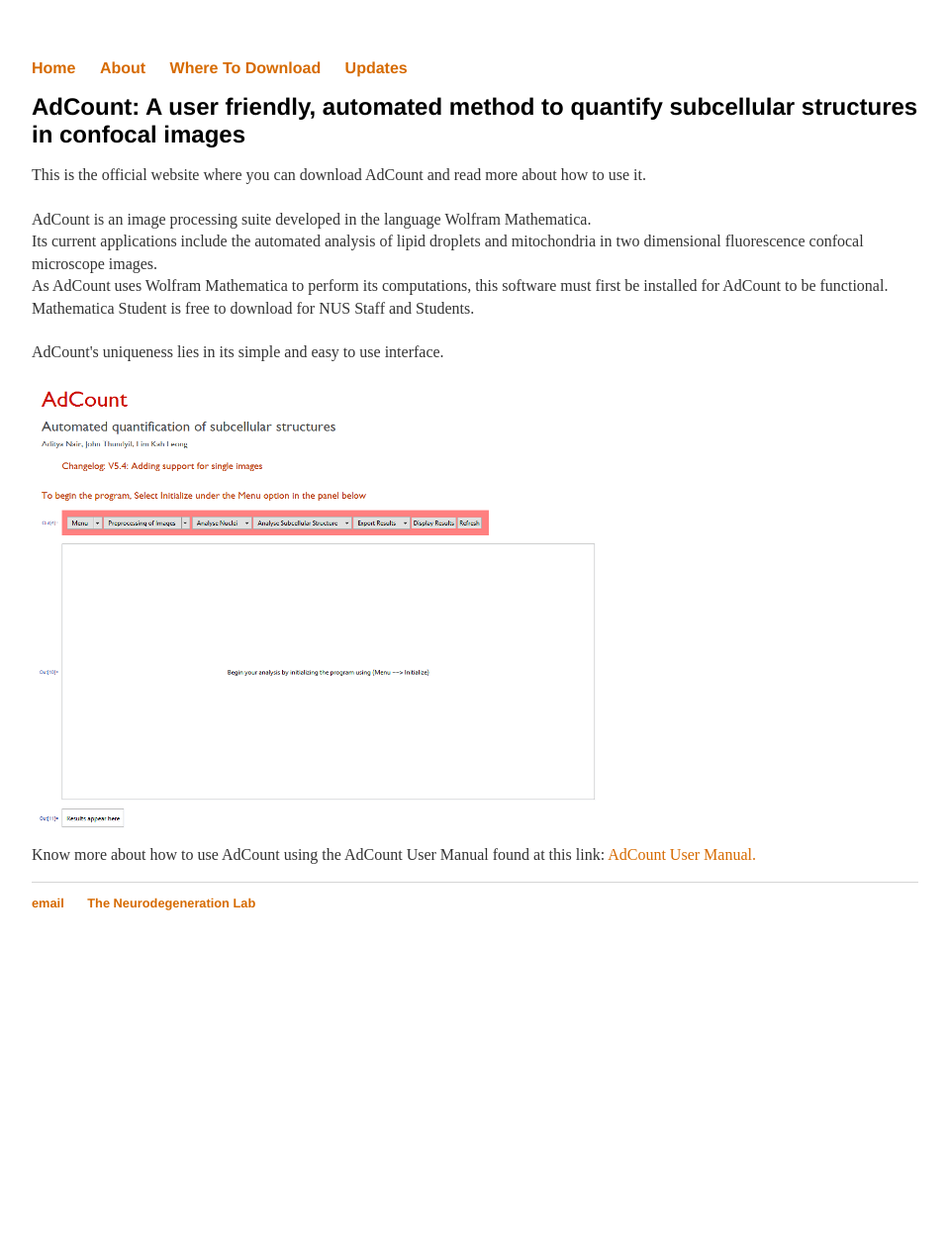
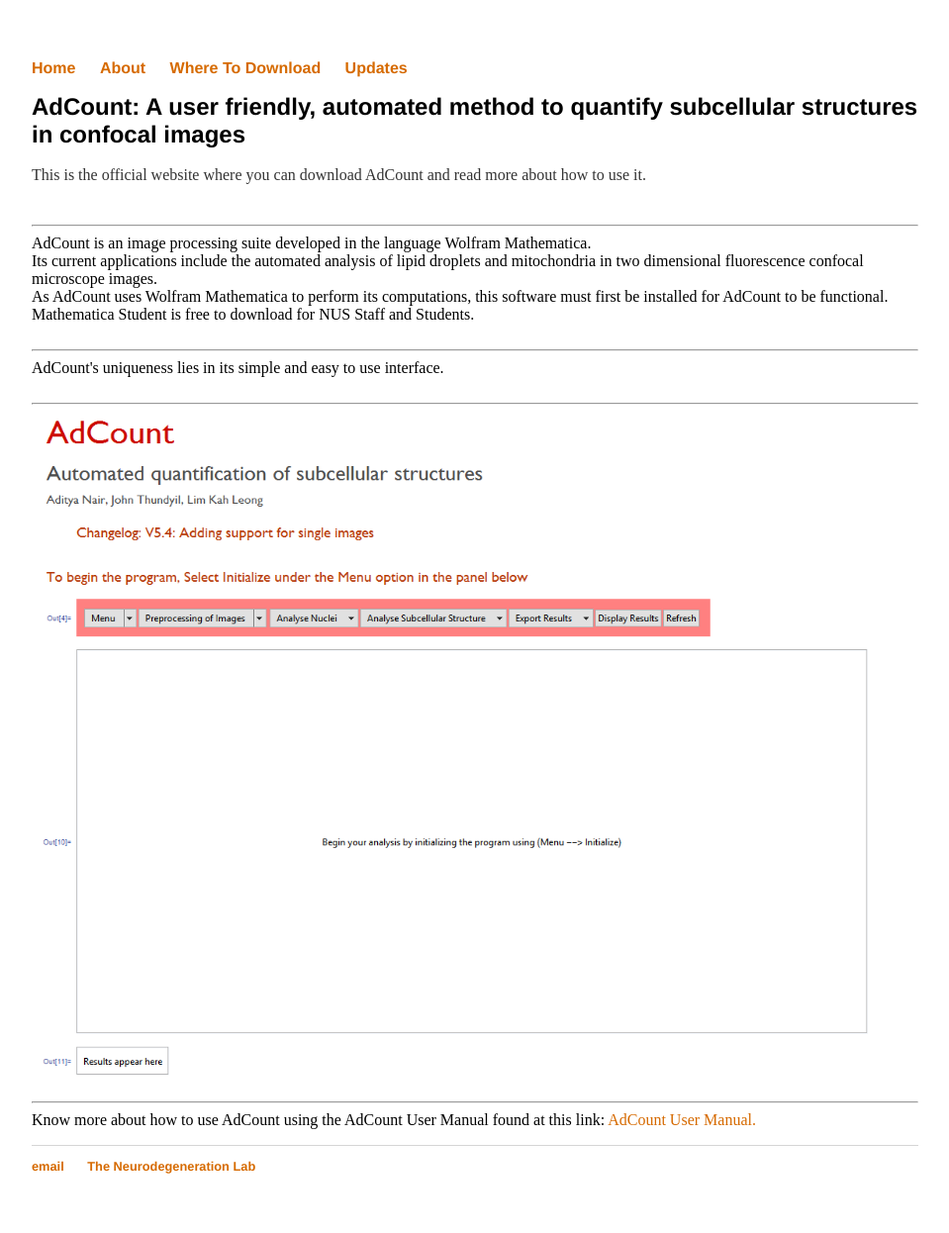
Before and after one commit to adcount/adcount.github.io, a Jekyll site: the page built from index.html, in a window 1280 px wide. Shown: the whole page at 99% size, without its empty margins (160-1119 px from the left). Built offline with Jekyll 4.4.1, drawn with Linux system fonts in a browser that asks for light colours; before the commit the page ends 980 px from its top, so only the background shows below that.

Commit message:
Update index.html

```diff
--- a/index.html
+++ b/index.html
@@ -4,12 +4,13 @@ title: AdCount
 ---
 <div class="blurb">
 	<h1>AdCount: A user friendly, automated method to quantify subcellular structures in confocal images</h1>
-	<p>This is the official website where you can download AdCount and read more about how to use it. <br><br>
+	<p>This is the official website where you can download AdCount and read more about how to use it. <br><br><hr>
 
 	AdCount is an image processing suite developed in the language Wolfram Mathematica.<br> Its current applications include the automated analysis of lipid droplets and mitochondria in two dimensional fluorescence confocal microscope images.<br>
 	As AdCount uses Wolfram Mathematica to perform its computations, this software must first be installed for AdCount to be functional. Mathematica Student is free to download for NUS Staff and Students.<br><br>
-	AdCount's uniqueness lies in its simple and easy to use interface.<br><br>
-	<img src="images/AdCount.png" alt="AdCount Interface" class="inline" style="width:608px;height:456px;"><br>
+	<hr>
+	AdCount's uniqueness lies in its simple and easy to use interface.<br><br><hr>
+	<img src="images/AdCount.png" alt="AdCount Interface" class="inline" style="width:902px;height:684px;"><br><hr>
 
 	Know more about how to use AdCount using the AdCount User Manual found at this link: <a href="https://goo.gl/12AwAb">AdCount User Manual.</a>
 
```
